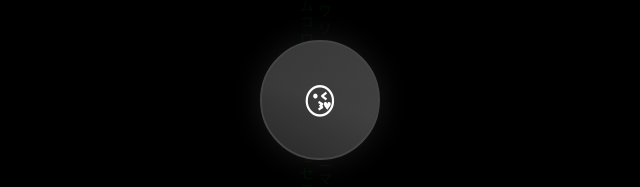
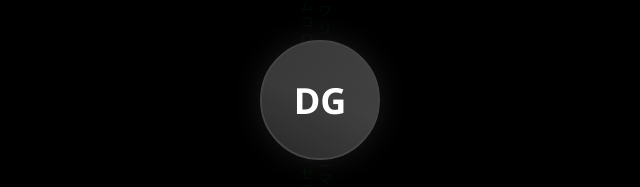
Before and after one commit to qwertzuiop12/danigojak.github.io, a plain HTML site: page index.html in a window 1280 px wide. Shown: the top 187 px of the page, 320-960 px from the left. Drawn offline with Linux system fonts and the light colour scheme; no server answers.

Commit message:
Update index.html

```diff
--- a/index.html
+++ b/index.html
@@ -614,7 +614,7 @@
         <!-- Header -->
         <div class="header">
             <div class="profile-pic">
-                <span>😘</span>
+                <span>DG</span>
             </div>
             <h1 class="name">Dani Gojak</h1>
             <p class="subtitle">Digital Creator | Freelancer</p>
```
